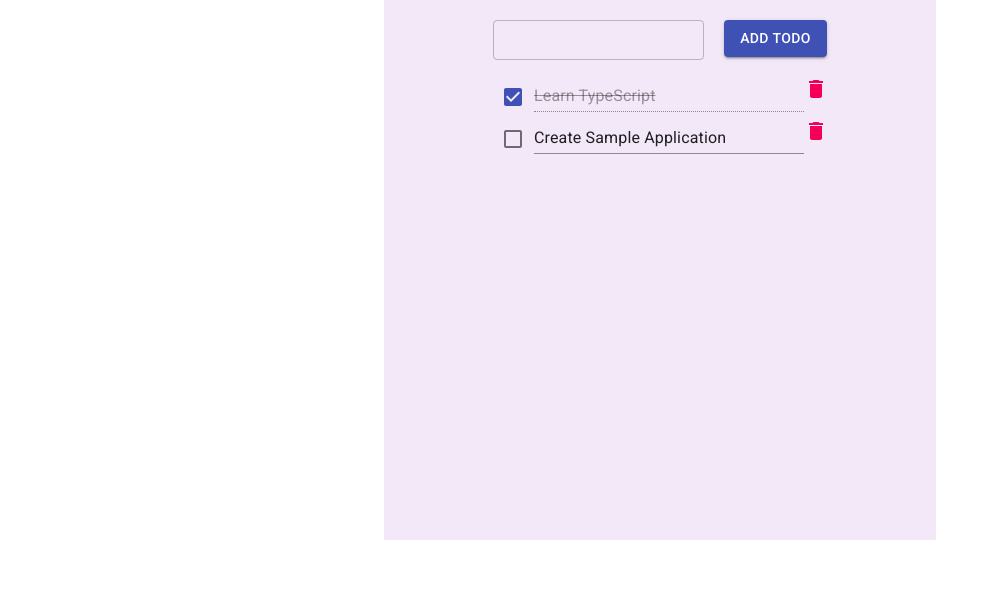
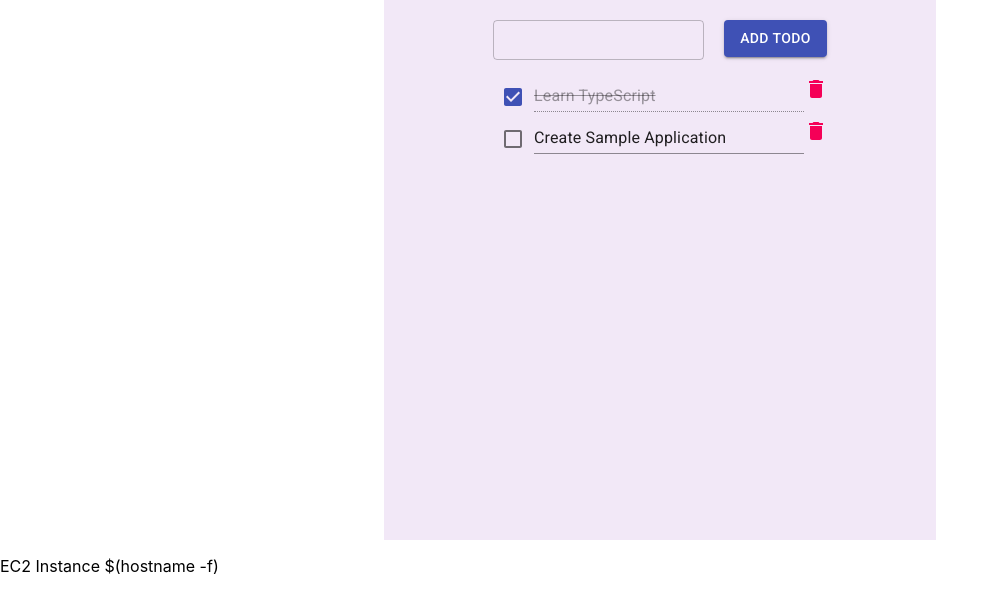
Before and after one commit to akprgm/todo-app, a React (Create React App) app: page / in a window 1280 px wide. Shown: the top 612 px of the page, without its empty margins (0-998 px from the left). Built offline with nearby package versions, Linux system fonts and the light colour scheme.

Commit message:
:hammer: Added hostname

```diff
--- a/src/index.tsx
+++ b/src/index.tsx
@@ -9,6 +9,7 @@ ReactDOM.render(
   <React.StrictMode>
     <Provider store={store}>
       <Todo />
+      <p>EC2 Instance $(hostname -f)</p>
     </Provider>
   </React.StrictMode>,
   document.getElementById('root')
```
